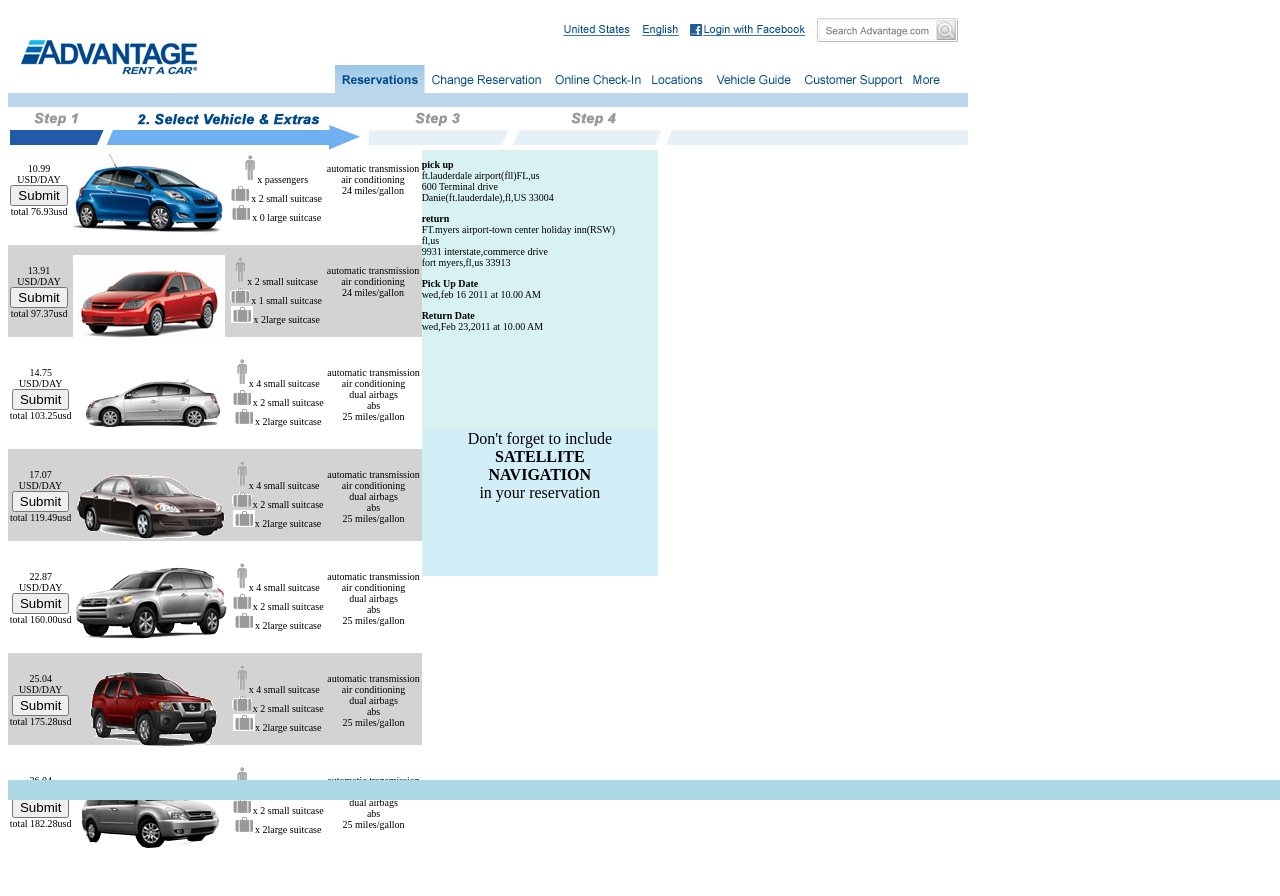
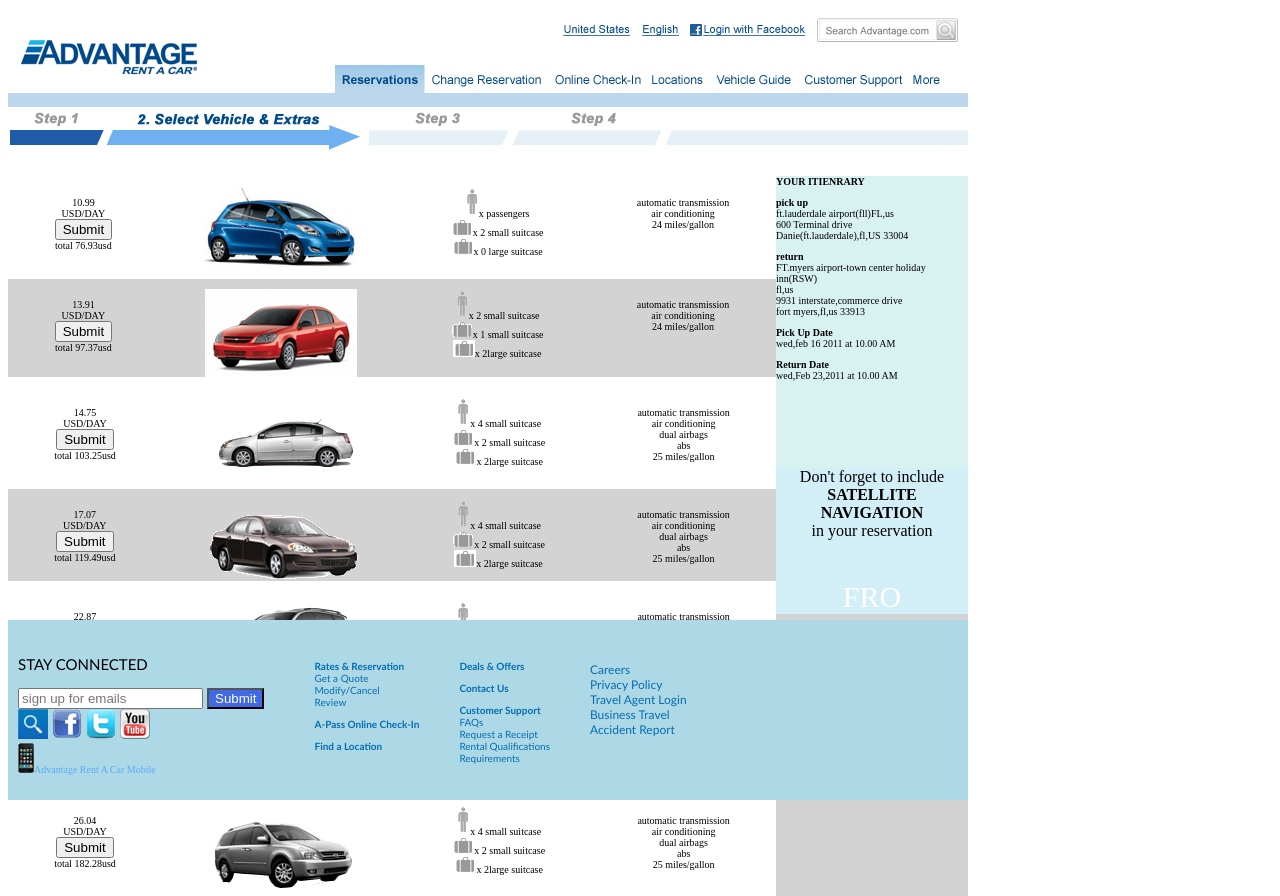
Before and after one commit to chebeuma/html-css-homework3, a plain HTML site: page index.html in a window 1280 px wide. Shown: the top 896 px of the page. Drawn offline with Linux system fonts and the light colour scheme.

Commit message:
car layout

```diff
--- a/index.css
+++ b/index.css
@@ -1,38 +1,32 @@
 body{
     padding-top: 0px;
     padding-bottom: 0px;
-    width: 1000px;
+    width: 960px;
+    background-color: white;
+    height: 900px;
 }
 .header{
-    width: 670px;
+    width: 960px;
     position: fixed;
     background:white;
     padding: 10px 0;
-   height: 20px;
+   height: 110px;
     color: #fff;
     top:0px;
-margin-bottom: 20px;
-}
-
-
-.footer{
-    width: 100%;
-    position: fixed;
-    background:lightblue;
-    padding: 10px 0;
-    color: #fff;
-    bottom: 0;
+margin-bottom:-2px;
 }
 
 .parent{
-    display: flex;
-    flex-direction:row;
-    width:670px;
-    margin-top: 143px;
- }
+   display: flex;
+   flex-direction: row;
+   width: 960px;
+   margin-top: 177px;
+   background-color: lightgray;
+   height:800px;
+}
 
  .child1 {
-    width: 70%;
+    width: 80%;
     background-color:white;
     display: flex;
     flex-direction: column;
@@ -51,8 +45,15 @@ margin-bottom: 20px;
     display: flex;
     flex-direction: row;
     background-color:lightgray;
-    height: 92px;
+    height: 98px;
     margin-bottom: 10px;
+ }
+ .child22-1{
+   color: #fff;
+   font-size: 30px;
+   padding-top: 10px;
+
+
  }
 
  .child13{
@@ -155,9 +156,10 @@ margin-bottom: 20px;
         float: center;
     }
  .child2 {
-    width: 40%;
+    width: 20%;
     height: 100vh;
-    margin-right: 20px;
+    margin-right: 0px;
+    margin-top: 4px;
  }
  .child21{
     height:292px;
@@ -178,3 +180,59 @@ margin-bottom: 20px;
  .child24{
     background-color:grey;
  }
+
+ .footer{
+   width: 960px;
+   position: fixed;
+   background:lightblue;
+   padding: 10px 0;
+   color: #fff;
+   bottom: 0;
+   display: flex;
+   flex-direction:row;
+   height:160px;
+   margin-top: 10px;
+
+
+}
+.footer1{
+   padding: 10px;
+}
+.connect{
+   color: black;
+   font-size:15px;
+font-family: 'Gill Sans', 'Gill Sans MT', Calibri, 'Trebuchet MS', sans-serif;
+
+}
+
+.phone{
+   color:rgb(92, 170, 247);
+   font-size: 10px;
+
+}
+.button{
+   background-color: royalblue;
+   color: #fff;
+}
+.footer2{
+   padding-left: 40px;
+   color: rgb(5, 109, 178);
+   font-size: 10px;
+   margin-top: 20px;
+   font-family: 'Gill Sans', 'Gill Sans MT', Calibri, 'Trebuchet MS', sans-serif;
+}
+.footer3{
+   padding-left: 40px;
+   color: rgb(5, 109, 178);
+   font-size: 10px;
+   margin-top: 20px;
+font-family: 'Gill Sans', 'Gill Sans MT', Calibri, 'Trebuchet MS', sans-serif;
+}
+.footer4{
+   padding-left: 40px;
+   color: rgb(5, 109, 178);
+   font-size: 12px;
+   margin-top: 20px;
+font-family: 'Gill Sans', 'Gill Sans MT', Calibri, 'Trebuchet MS', sans-serif;
+}
+}
--- a/index.html
+++ b/index.html
@@ -144,6 +144,7 @@
                 </div>
                 <div class="child22">
                     <p>Don't forget to include<br><b>SATELLITE<br>NAVIGATION</b><br>in your reservation</p>
+                   <p class="child22-1">FRO</p>
                 </div>
                 <div class="child23">
 
@@ -153,7 +154,51 @@
 
         </div>
         <div class="footer">
+<div class="footer1">
+   <P class="connect">STAY CONNECTED</P>
+   <div>
+    <label for="email">
+        <input id="email" name="email" placeholder="sign up for emails"/>
+    <button type="submit" class="button">Submit</button>
+    <div>
+      <img src="./images/images/search.jpg"/>
+   <img src="./images/images/facebook.png"/>
+   <img src="./images/images/twitter.png"/>
+   <img src="./images/images/youtube.png"/>
 
-        </div>
+    </div>
+    <div class="phone">
+        <img src="./images/images/phoneIcon.png"/>Advantage Rent A Car Mobile
+    </div>
+
+    </div>
+
+</div>
+<div class="footer2">
+<p><b>Rates & Reservation</b><br>
+Get a Quote<br>
+Modify/Cancel<br>
+Review</p>
+<p><b>A-Pass Online Check-In</b></p>
+<p><b>Find a Location</b></p>
+
+</div>
+<div class="footer3">
+    <p><b>Deals & Offers</b><br>
+    <p><b>Contact Us</b></p>
+    <p><b>Customer Support</b><br>
+        FAQs<br>Request a Receipt
+        <br>Rental Qualifications<br>
+        Requirements</p>
+</div>
+<div class="footer4">
+    <p>Careers<br>
+        Privacy Policy<br>
+        Travel Agent Login<br>
+        Business Travel<br>
+        Accident Report
+        </p>
+</div>
+
     </body>
 </html>
```
Also changed, not shown: images/images/download.jpg (added), images/images/share.logo.png (added).
